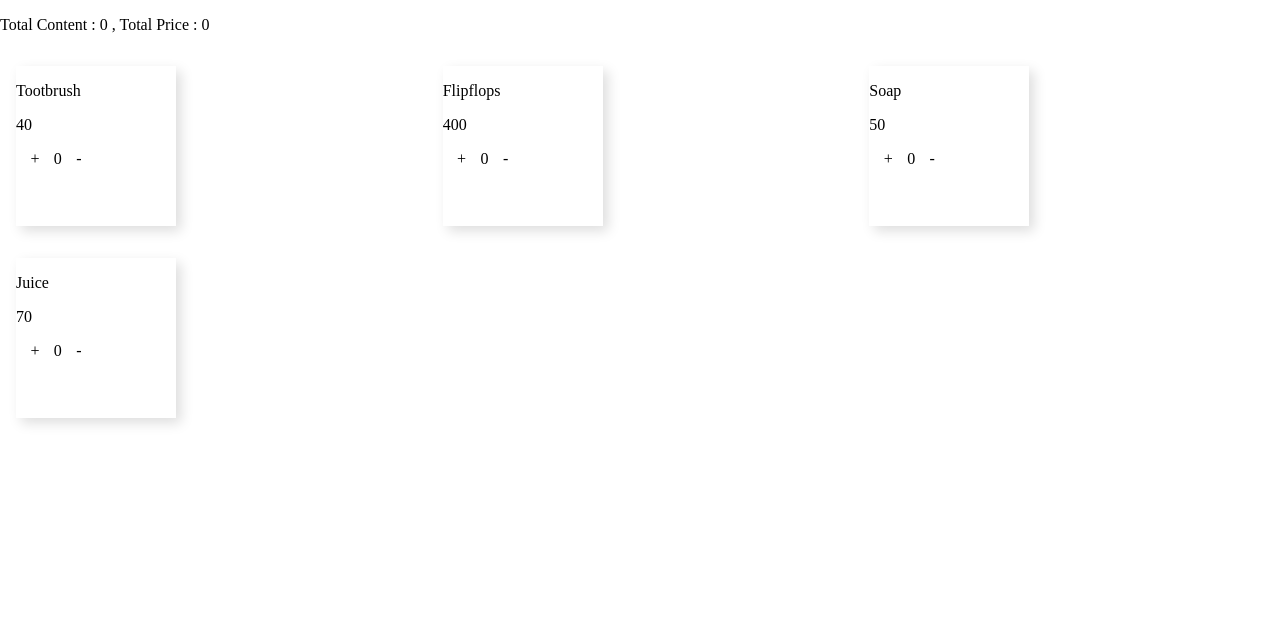
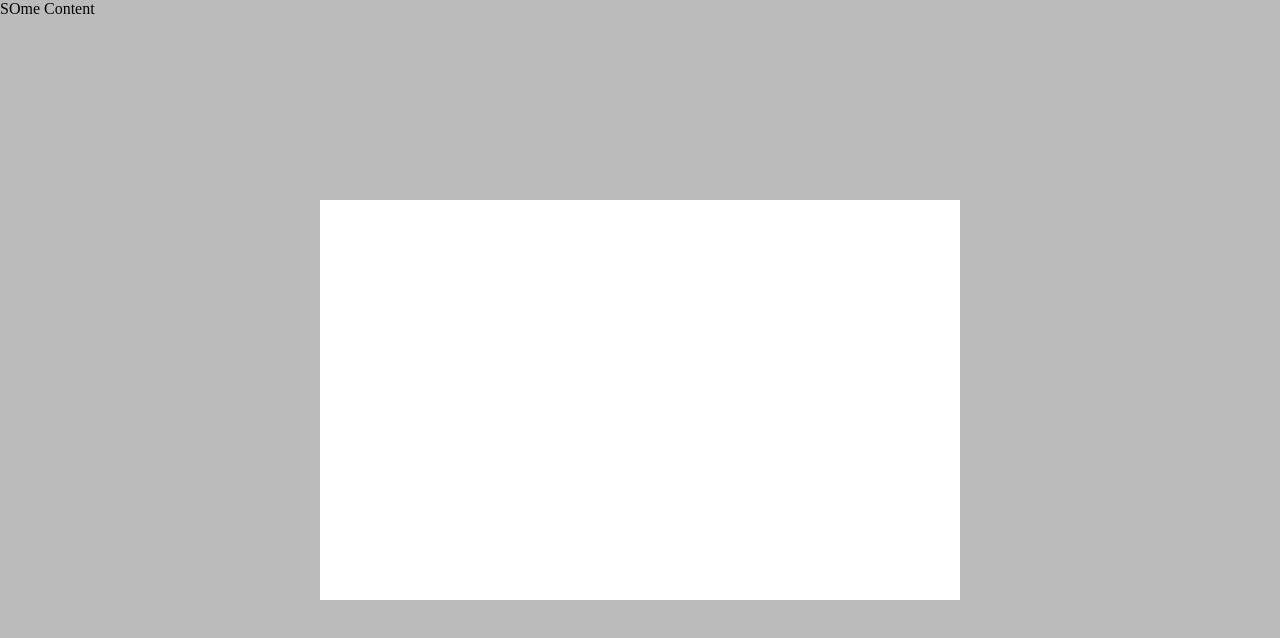
Before and after one commit to AkshayWazir/react-intro, a React (Create React App) app: page / in a window 1280 px wide. Shown: the top 638 px of the page. Built offline with nearby package versions, Linux system fonts and the light colour scheme.

Commit message:
Stable state

```diff
--- a/src/App.js
+++ b/src/App.js
@@ -1,11 +1,11 @@
 import "./App.css";
 import React from "react";
-import { ShopDashboard } from "./screens";
+import { PopupWindows } from "./screens";
 
 export default function App() {
   return (
     <div className="App">
-      <ShopDashboard />
+      <PopupWindows />
     </div>
   );
 }
--- /dev/null
+++ b/src/components/Popup.jsx
@@ -0,0 +1,13 @@
+import React, { Fragment } from "react";
+import "./styles.css";
+
+const PopupComp = (props) => {
+  return (
+    <Fragment>
+      <div className="dark-back"></div>
+      <div className="container">{props.children}</div>
+    </Fragment>
+  );
+};
+
+export default PopupComp;
--- a/src/components/index.js
+++ b/src/components/index.js
@@ -4,3 +4,4 @@ export { default as Header } from "./header";
 export { default as DashContainer } from "./dashContent";
 export { default as ShoppingItem } from "./shoppingItem";
 export { default as ErrorBoundary } from "./errorBoundary";
+export { default as PopupComp } from "./Popup";
--- a/src/components/styles.css
+++ b/src/components/styles.css
@@ -174,3 +174,20 @@
   cursor: pointer;
   margin-left: 5vh;
 }
+
+.dark-back {
+  height: 100vh;
+  width: 100vw;
+  position: absolute;
+  top: 0;
+  background-color: #00000044;
+}
+
+.container {
+  position: absolute;
+  top: 25vh;
+  left: 25vw;
+  height: 50vh;
+  width: 50vw;
+  background-color: white;
+}
--- a/src/screens/index.js
+++ b/src/screens/index.js
@@ -5,3 +5,4 @@ export { default as TestComponent } from "./test";
 export { default as ShoppingCart } from "./shoppingCart";
 export { default as NewLogin } from "./newLogin";
 export { default as ShopDashboard } from "./shop";
+export { default as PopupWindows } from "./popupWIndow";
--- /dev/null
+++ b/src/screens/popupWIndow.jsx
@@ -0,0 +1,14 @@
+import React from "react";
+import "./styles.css";
+import { PopupComp } from "../components";
+
+const PopupWindows = () => {
+  return (
+    <div>
+      SOme Content
+      <PopupComp />
+    </div>
+  );
+};
+
+export default PopupWindows;
--- a/src/screens/shop.jsx
+++ b/src/screens/shop.jsx
@@ -1,4 +1,4 @@
-import React from "react";
+import React, { Fragment } from "react";
 import "./styles.css";
 import { ErrorBoundary } from "../components";
 
@@ -46,7 +46,7 @@ class ShopDashboard extends React.Component {
       totalPrice = cards.reduce((a, b) => a + b.price * b.quant, 0);
 
     return (
-      <div>
+      <Fragment>
         <div>
           <p className="title-content">
             Total Content : {totalQuant} , Total Price : {totalPrice}
@@ -74,7 +74,7 @@ class ShopDashboard extends React.Component {
             );
           })}
         </div>
-      </div>
+      </Fragment>
     );
   }
 }
```
